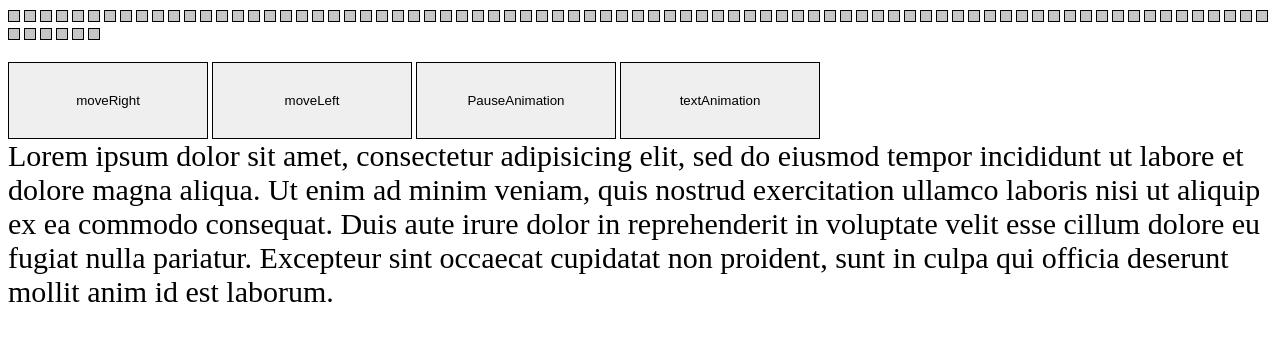
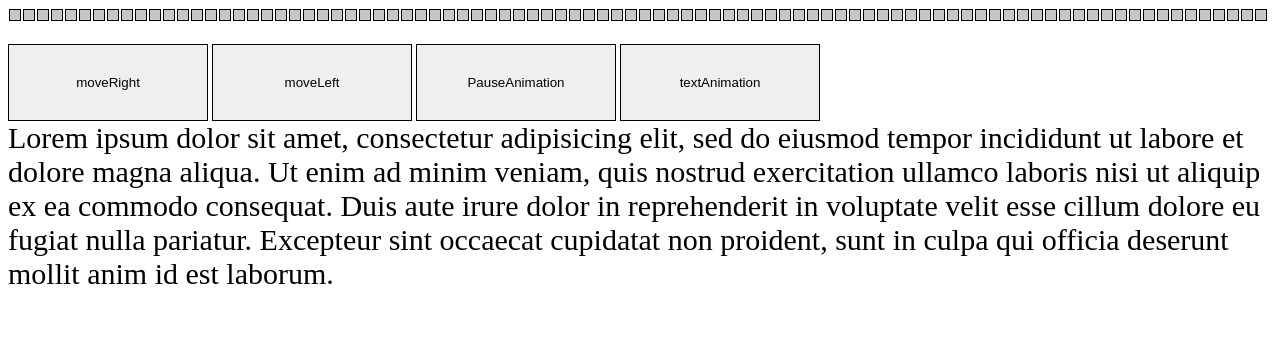
Before and after one commit to rahulsend89/jsObject, a plain HTML site: page testMulti.html in a window 1280 px wide. Drawn offline with Linux system fonts and the light colour scheme.

Commit message:
Added span using js

```diff
--- a/min/textMultiScript-min.js
+++ b/min/textMultiScript-min.js
@@ -1 +1 @@
-jsObject.onReady(function(){var e=jsObject("main"),t=e.el.children,c=10,a=100,n=jsObject("splitId"),s=!1,i=function(e){39==e.keyCode?l():37==e.keyCode&&j()},o=function(){var e,a;for(e=t.length-1;e>=0;e--)a=jsObject(t[e]),a.animate({delay:7*e,time:300,ease:"easeInOutElastic",top:c,width:10*Math.random()+5})},j=function(){c-=a,o()},l=function(){c+=a,o()},d=function(){jsObject.pause()},u=function(){n.revert(),s=!1},b=function(){var e,t,c,a,i;if(!s)for(e=n.expand(),t=20,s=!0,words=e.rvalue.allchar,c=0,a=words.length;a>c;c++)i=20*c,jsObject(words[c]).animate({time:60,delay:i,ease:"easeInBack",top:-20}).el.acb=function(){jsObject(this).animate({time:60,delay:0,top:0,ease:"easeOutBack"},u).toggleClass("toggle").el.acb=function(){jsObject.toggleClass(this,"toggle")}}};jsObject.addEvent(document,"keydown",i),jsObject(f.moveRight).click(l),jsObject(f.pause).click(d),jsObject(f.moveLeft).click(j),jsObject(f.textAnimation).click(b)});
+jsObject.onReady(function(){var e,t,a=jsObject("main"),c=90,n=a.el.children,s=10,i=100,o=jsObject("splitId"),j=!1,l=function(e){39==e.keyCode?O():37==e.keyCode&&b()},d=function(){var e,t;for(e=n.length-1;e>=0;e--)t=jsObject(n[e]),t.animate({delay:7*e,time:300,ease:"easeInOutElastic",top:s,width:10*Math.random()+5})},b=function(){s-=i,d()},O=function(){s+=i,d()},m=function(){jsObject.pause()},r=function(){o.revert(),j=!1},u=function(){var e,t,a,c,n;if(!j)for(e=o.expand(),t=20,j=!0,words=e.rvalue.allchar,a=0,c=words.length;c>a;a++)n=20*a,jsObject(words[a]).animate({time:60,delay:n,ease:"easeInBack","font-size":t,top:-20}).el.acb=function(){jsObject(this).animate({time:60,delay:0,top:0,ease:"easeOutBack","font-size":30},r).toggleClass("toggle").el.acb=function(){jsObject.toggleClass(this,"toggle")}}};for(e=1;c>=e;e++)t=jsObject.createElement({tagName:"span",className:"box"}),jsObject("main").el.appendChild(t);jsObject.addEvent(document,"keydown",l),jsObject(f.moveRight).click(O),jsObject(f.pause).click(m),jsObject(f.moveLeft).click(b),jsObject(f.textAnimation).click(u)});
--- a/testMulti.html
+++ b/testMulti.html
@@ -16,6 +16,7 @@
         background-color: #c6c6c6;
         position: relative;
         border: 1px black solid;
+        margin: 1px;
     }
     input {
         padding: 30px;
@@ -33,91 +34,6 @@
 
 <body>
     <div id="main">
-        <span class="box"></span>
-        <span class="box"></span>
-        <span class="box"></span>
-        <span class="box"></span>
-        <span class="box"></span>
-        <span class="box"></span>
-        <span class="box"></span>
-        <span class="box"></span>
-        <span class="box"></span>
-        <span class="box"></span>
-        <span class="box"></span>
-        <span class="box"></span>
-        <span class="box"></span>
-        <span class="box"></span>
-        <span class="box"></span>
-        <span class="box"></span>
-        <span class="box"></span>
-        <span class="box"></span>
-        <span class="box"></span>
-        <span class="box"></span>
-        <span class="box"></span>
-        <span class="box"></span>
-        <span class="box"></span>
-        <span class="box"></span>
-        <span class="box"></span>
-        <span class="box"></span>
-        <span class="box"></span>
-        <span class="box"></span>
-        <span class="box"></span>
-        <span class="box"></span>
-        <span class="box"></span>
-        <span class="box"></span>
-        <span class="box"></span>
-        <span class="box"></span>
-        <span class="box"></span>
-        <span class="box"></span>
-        <span class="box"></span>
-        <span class="box"></span>
-        <span class="box"></span>
-        <span class="box"></span>
-        <span class="box"></span>
-        <span class="box"></span>
-        <span class="box"></span>
-        <span class="box"></span>
-        <span class="box"></span>
-        <span class="box"></span>
-        <span class="box"></span>
-        <span class="box"></span>
-        <span class="box"></span>
-        <span class="box"></span>
-        <span class="box"></span>
-        <span class="box"></span>
-        <span class="box"></span>
-        <span class="box"></span>
-        <span class="box"></span>
-        <span class="box"></span>
-        <span class="box"></span>
-        <span class="box"></span>
-        <span class="box"></span>
-        <span class="box"></span>
-        <span class="box"></span>
-        <span class="box"></span>
-        <span class="box"></span>
-        <span class="box"></span>
-        <span class="box"></span>
-        <span class="box"></span>
-        <span class="box"></span>
-        <span class="box"></span>
-        <span class="box"></span>
-        <span class="box"></span>
-        <span class="box"></span>
-        <span class="box"></span>
-        <span class="box"></span>
-        <span class="box"></span>
-        <span class="box"></span>
-        <span class="box"></span>
-        <span class="box"></span>
-        <span class="box"></span>
-        <span class="box"></span>
-        <span class="box"></span>
-        <span class="box"></span>
-        <span class="box"></span>
-        <span class="box"></span>
-        <span class="box"></span>
-        <span class="box"></span>
     </div>
     <br/>
     <form name="f">
```
Also changed, not shown: textMultiScript.js (+14 -4 lines).
